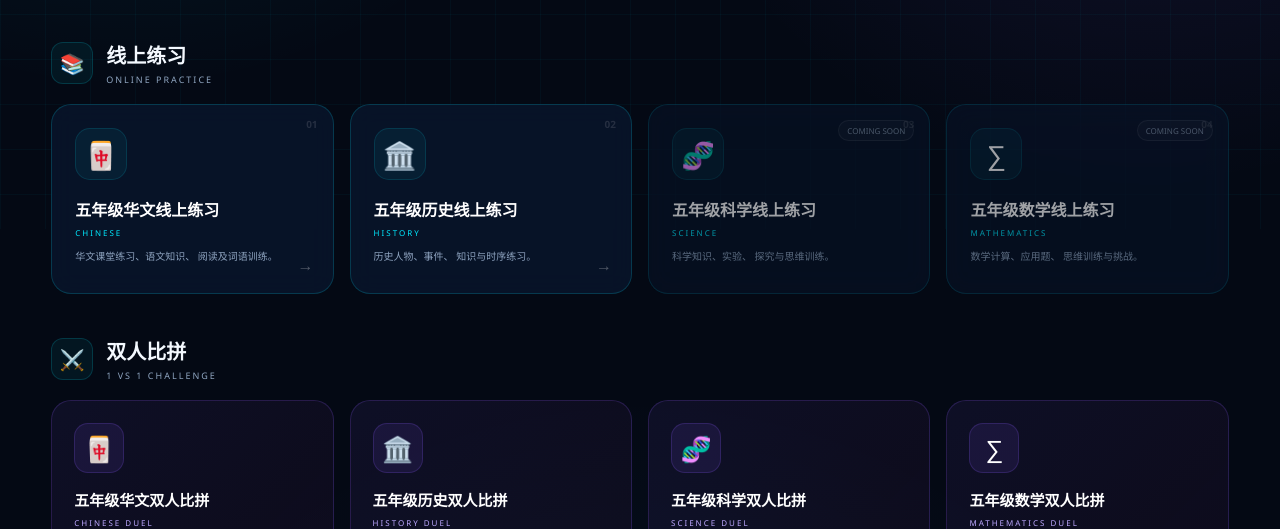
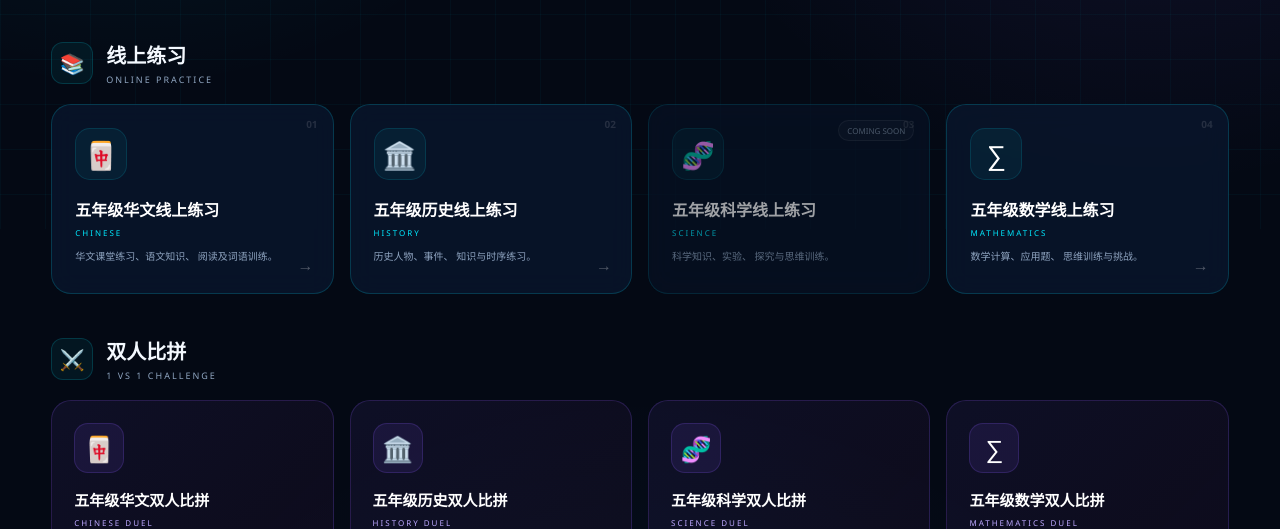
Before and after one commit to g-96343537-coder/leaderboard, a plain HTML site: page index.html in a window 1280 px wide. Shown: the part 571-1100 px from the top of the page. Drawn offline with Linux system fonts and the light colour scheme.

Commit message:
Add files via upload

```diff
--- a/index.html
+++ b/index.html
@@ -1060,7 +1060,7 @@ footer{
 
     <a
         class="leaderboard"
-        href="https://script.google.com/a/macros/moe-dl.edu.my/s/AKfycbwggEC6rVHlIsWgkyO3qQUso--SXu3jDtpJDqB6Cl16camkmrHI36ZTAKq7i9p57oR5/exec"
+        href="https://accounts.google.com/AccountChooser?continue=https://script.google.com/a/macros/moe-dl.edu.my/s/AKfycbwggEC6rVHlIsWgkyO3qQUso--SXu3jDtpJDqB6Cl16camkmrHI36ZTAKq7i9p57oR5/exec"
         target="_blank"
         rel="noopener noreferrer"
     >
@@ -1133,7 +1133,7 @@ footer{
 
         <a
             class="card"
-            href="https://script.google.com/macros/s/AKfycbzSS78I2czSG3ls5-zE5PDX7aV9UdlgsTzYr9fKY_II36L19o6ZXfQXSwr2o0e6tR6UWw/exec"
+            href="https://script.google.com/macros/s/AKfycbxl-Ntth07yBpwruZk4ZiWoCl42Em48FyLV-xH6YbBxq1yes8yISfanIx-epPIAF9TEBQ/exec"
             target="_blank"
             rel="noopener noreferrer"
         >
@@ -1240,11 +1240,12 @@ footer{
 
         <!-- 数学 -->
 
-        <div class="card disabled">
-
-            <div class="coming">
-                COMING SOON
-            </div>
+        <a
+            class="card"
+            href="https://script.google.com/macros/s/AKfycbyadwBWIU3CdKe7ubZuAOacrp4jyOo7SbFgral_wD3vQ4kXb0BK5F9ncil9ENxAWVyEXA/exec"
+            target="_blank"
+            rel="noopener noreferrer"
+        >
 
             <div class="card-number">
                 04
@@ -1267,7 +1268,11 @@ footer{
                 思维训练与挑战。
             </div>
 
-        </div>
+            <div class="arrow">
+                →
+            </div>
+
+        </a>
 
     </div>
 
@@ -1470,7 +1475,7 @@ footer{
 
     <a
         class="challenge"
-        href="https://script.google.com/macros/s/AKfycbyJkWCYn2rMAQq3MbG4Q6kCjKsuCmqoTSqmtD9R69C431EUUNu5Oq3V6cEL_DD1xWpz/exec"
+        href="https://script.google.com/macros/s/AKfycbzNTVGXL_Gu0MM4rJFOjqCV9CQ3-dnY01oXrBKuoUtn8GKW3Xvgo4HAhzZ9eDq6ckQ/exec"
         target="_blank"
         rel="noopener noreferrer"
     >
```
